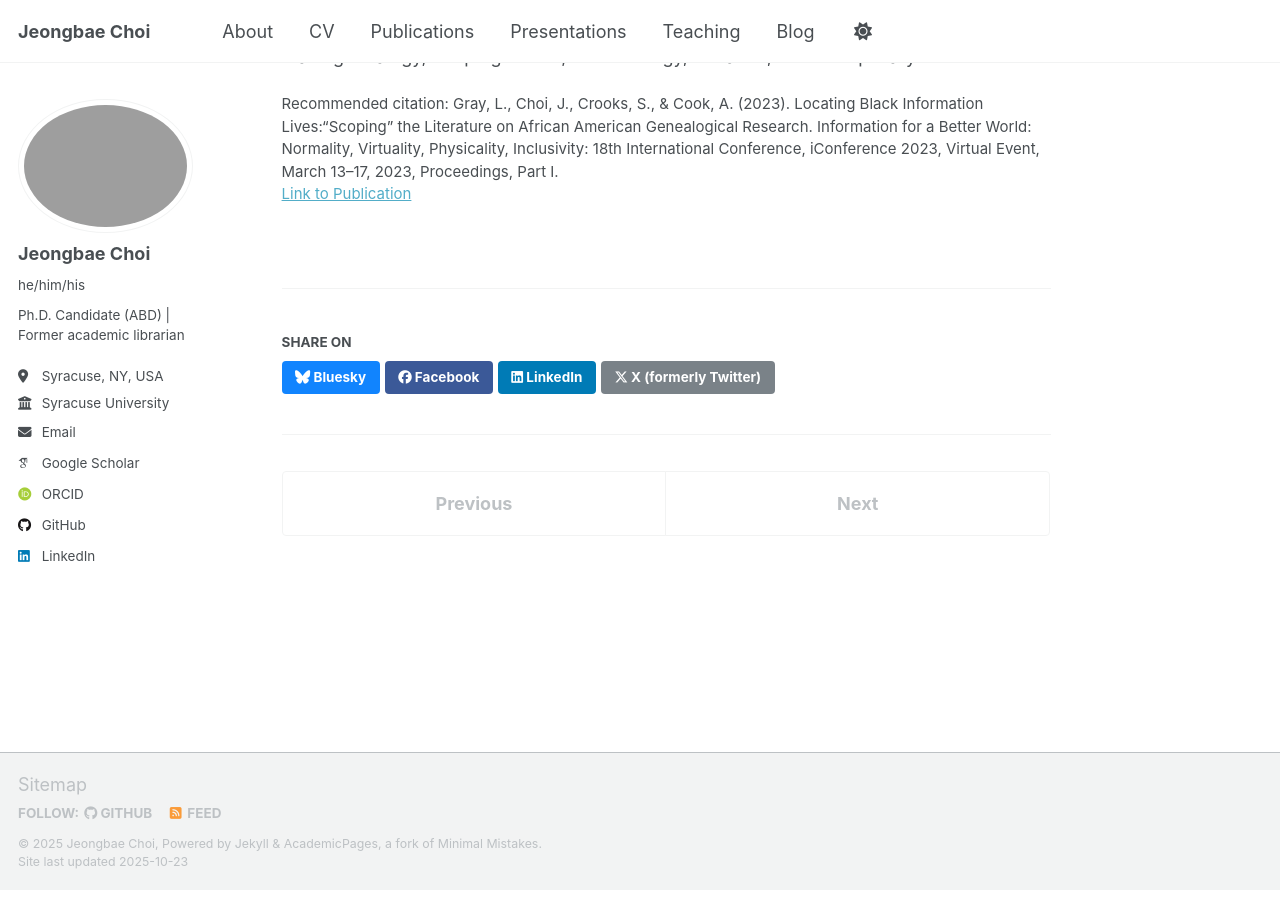
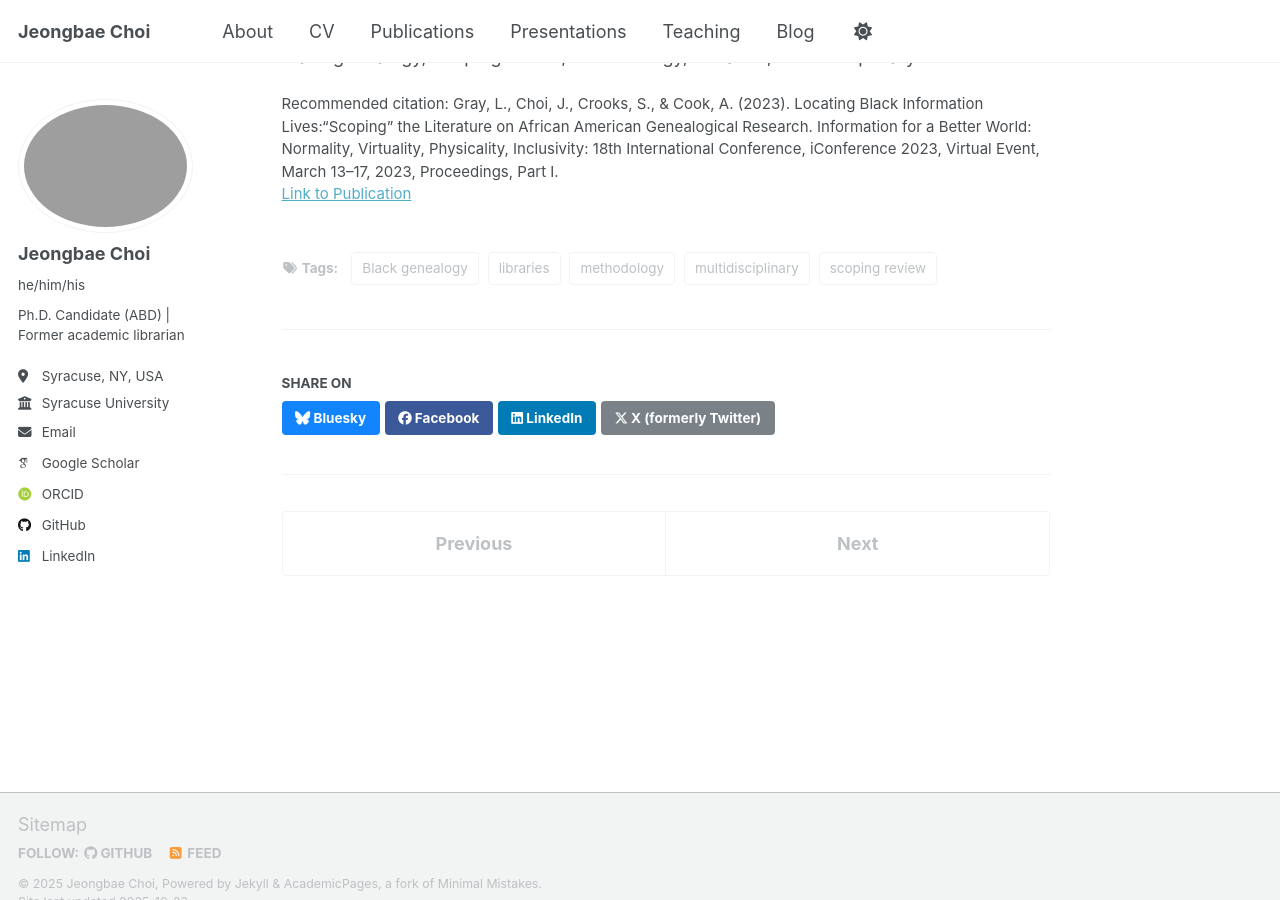
Before and after one commit to JeongbaeChoi/jeongbaechoi.github.io, a Jekyll site: the page built from _publications/C02-2023-03.md, in a window 1280 px wide and 900 px high, scrolled down 798 px. Built offline with Jekyll 4.4.1, drawn with Linux system fonts in a browser that asks for light colours; some web fonts are replaced; a script that is not in the unit is left out.

Commit message:
Update C02-2023-03.md

```diff
--- a/_publications/C02-2023-03.md
+++ b/_publications/C02-2023-03.md
@@ -8,6 +8,12 @@ date: 2023-03-12
 venue: 'iConference 2023'
 paperurl: 'https://doi.org/10.1007/978-3-031-28035-1_38'
 citation: 'Gray, L., Choi, J., Crooks, S., & Cook, A. (2023). Locating Black Information Lives:“Scoping” the Literature on African American Genealogical Research. Information for a Better World: Normality, Virtuality, Physicality, Inclusivity: 18th International Conference, iConference 2023, Virtual Event, March 13–17, 2023, Proceedings, Part I.'
+tags:
+- Black genealogy
+- scoping review
+- methodology
+- libraries
+- multidisciplinary
 ---
 
 - **Abstract**
```
